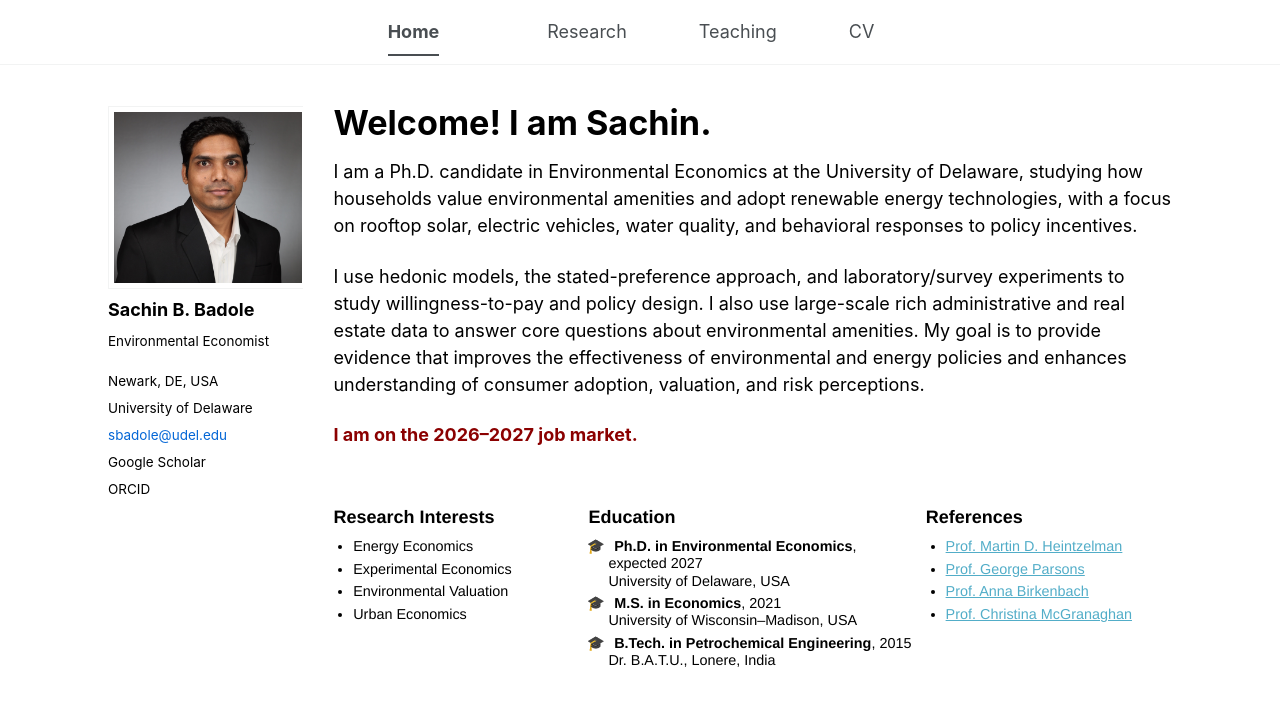
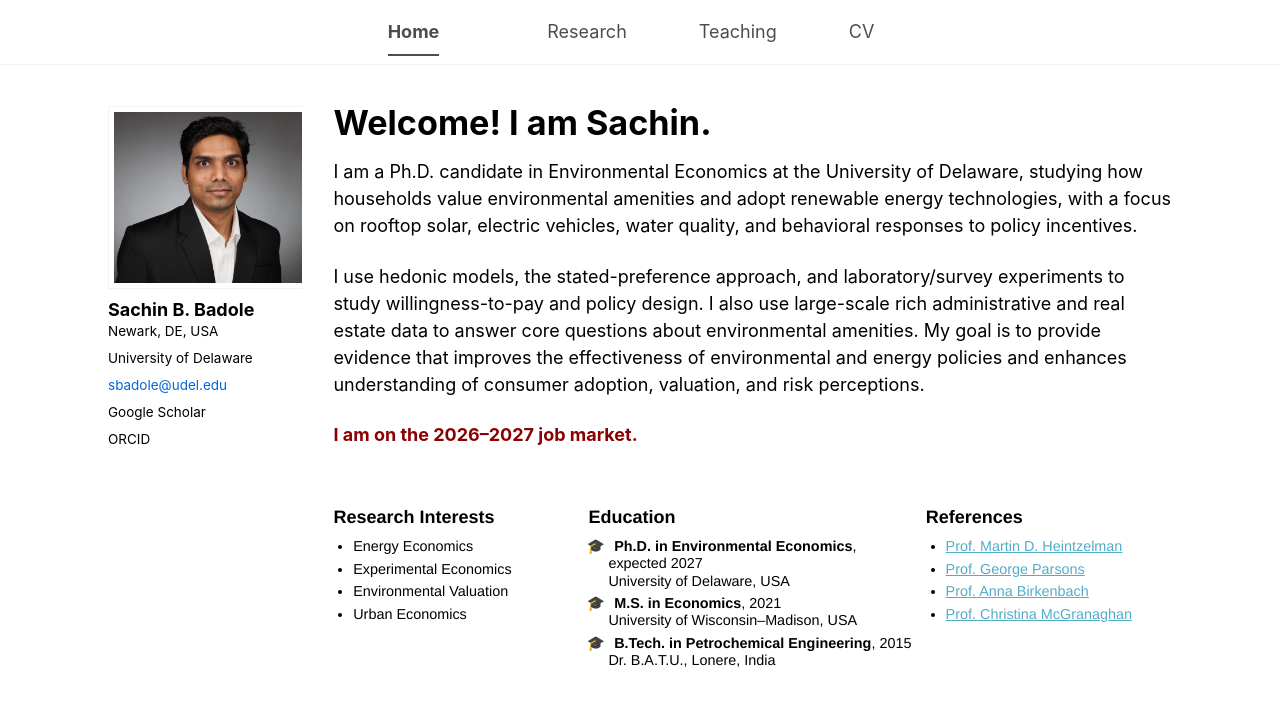
Before and after one commit to sachin-b-badole/sachin-b-badole.github.io, a Jekyll site: the page built from _pages/about.md, in a window 1280 px wide. Shown: the top 706 px of the page. Built offline with Jekyll 4.4.1, drawn with Linux system fonts in a browser that asks for light colours.

Commit message:
Update _config.yml

```diff
--- a/_config.yml
+++ b/_config.yml
@@ -26,7 +26,7 @@ author:
   avatar           : "Sachin_IMG_0140.jpg"
   name             : "Sachin B. Badole"
   pronouns         : # example: "she/her"
-  bio              : "Environmental Economist"
+  bio              : # "Environmental Economist"
   location         : "Newark, DE, USA"
   employer         : "University of Delaware"
   uri              : # URL
```
